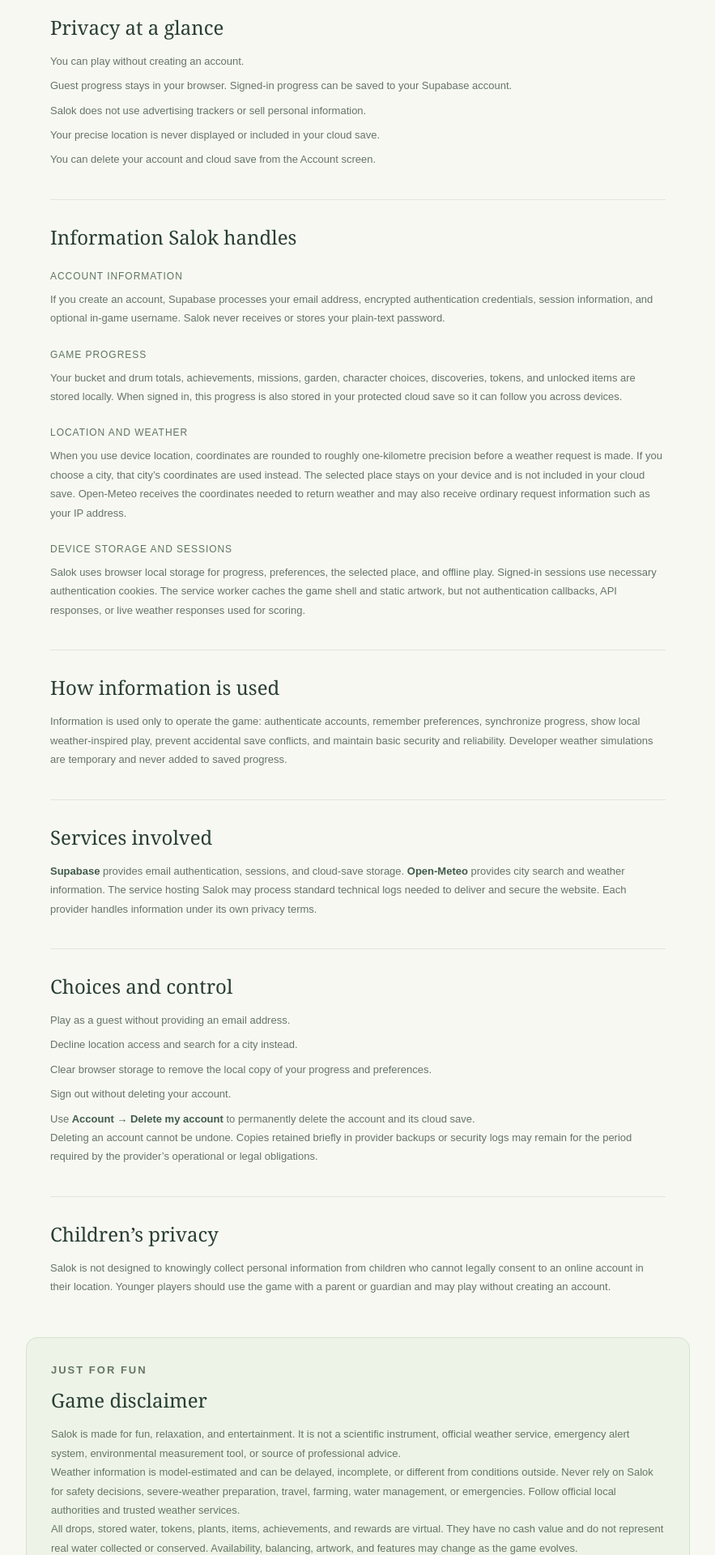
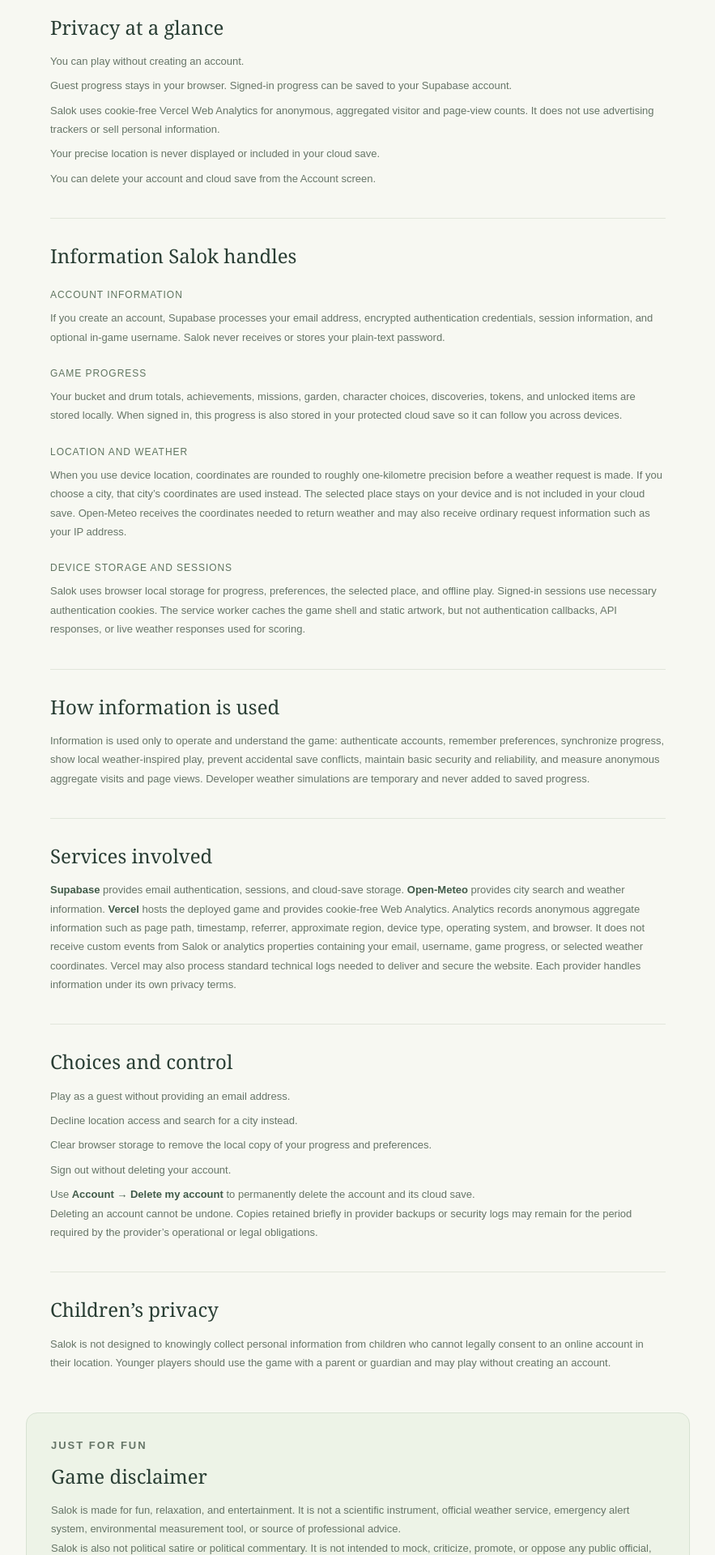
Before and after one commit to jasperian/Salok, a Next.js app: page /privacy in a window 1280 px wide. Shown: the part 440-2360 px from the top of the page at 81% size, without its empty margins (198-1081 px from the left). Built offline with nearby package versions, Linux system fonts and the light colour scheme.

Commit message:
Changes: Analytics

```diff
--- a/package.json
+++ b/package.json
@@ -1 +1 @@
-{"name":"rain-catcher","version":"1.0.0","private":true,"scripts":{"dev":"next dev --hostname 127.0.0.1","build":"next build","start":"next start","test":"tsx --test tests/*.test.ts","typecheck":"tsc --noEmit"},"dependencies":{"@supabase/ssr":"^0.12.7","@supabase/supabase-js":"^2.117.3","next":"^16.4.0","phaser":"^3.90.0","react":"^19.1.0","react-dom":"^19.1.0"},"devDependencies":{"@tailwindcss/postcss":"^4.1.0","@types/node":"^22.0.0","@types/react":"^19.0.0","@types/react-dom":"^19.0.0","tailwindcss":"^4.1.0","tsx":"^4.20.0","typescript":"^5.9.0"}}
+{"name":"rain-catcher","version":"1.0.0","private":true,"scripts":{"dev":"next dev --hostname 127.0.0.1","build":"next build","start":"next start","test":"tsx --test tests/*.test.ts","typecheck":"tsc --noEmit"},"dependencies":{"@supabase/ssr":"^0.12.7","@supabase/supabase-js":"^2.117.3","@vercel/analytics":"^2.0.1","next":"^16.4.0","phaser":"^3.90.0","react":"^19.1.0","react-dom":"^19.1.0"},"devDependencies":{"@tailwindcss/postcss":"^4.1.0","@types/node":"^22.0.0","@types/react":"^19.0.0","@types/react-dom":"^19.0.0","tailwindcss":"^4.1.0","tsx":"^4.20.0","typescript":"^5.9.0"}}
--- a/src/app/layout.tsx
+++ b/src/app/layout.tsx
@@ -1,5 +1,6 @@
 import type { Metadata } from 'next';
 import './globals.css';
 import {AuthProvider} from '../components/AuthProvider';
+import {Analytics} from '@vercel/analytics/next';
 export const metadata:Metadata={title:'Salok',applicationName:'Salok',appleWebApp:{capable:true,title:'Salok'},icons:{icon:'/icon-192.png?v=salok-1',apple:'/icon-apple.png?v=salok-1'},description:'A cozy pixel-art game powered by the weather outside your window.'};
-export default function Layout({children}:{children:React.ReactNode}){return <html lang="en"><body><AuthProvider>{children}</AuthProvider></body></html>}
+export default function Layout({children}:{children:React.ReactNode}){return <html lang="en"><body><AuthProvider>{children}</AuthProvider><Analytics/></body></html>}
--- a/src/app/privacy/page.tsx
+++ b/src/app/privacy/page.tsx
@@ -4,18 +4,18 @@
 
 export default function PrivacyPage(){return <main className="legal-shell"><header className="legal-header"><a className="brand" href="/" aria-label="Back to Salok"><img className="brand-icon" src="/bucket-pixel.png" width="48" height="48" alt=""/><span>Salok!<small>PRIVACY & PLAY</small></span></a><a className="legal-back" href="/">← Back to the game</a></header><article className="legal-card"><p className="eyebrow">LAST UPDATED · OCTOBER 14, 2026</p><h1>Privacy Policy &amp;<br/><span>Game Disclaimer</span></h1><p className="legal-lead">Salok is a cozy weather-inspired game. This page explains what information the game uses, where it goes, and the limits of the experience.</p>
 
-<section><h2>Privacy at a glance</h2><ul><li>You can play without creating an account.</li><li>Guest progress stays in your browser. Signed-in progress can be saved to your Supabase account.</li><li>Salok does not use advertising trackers or sell personal information.</li><li>Your precise location is never displayed or included in your cloud save.</li><li>You can delete your account and cloud save from the Account screen.</li></ul></section>
+<section><h2>Privacy at a glance</h2><ul><li>You can play without creating an account.</li><li>Guest progress stays in your browser. Signed-in progress can be saved to your Supabase account.</li><li>Salok uses cookie-free Vercel Web Analytics for anonymous, aggregated visitor and page-view counts. It does not use advertising trackers or sell personal information.</li><li>Your precise location is never displayed or included in your cloud save.</li><li>You can delete your account and cloud save from the Account screen.</li></ul></section>
 
 <section><h2>Information Salok handles</h2><h3>Account information</h3><p>If you create an account, Supabase processes your email address, encrypted authentication credentials, session information, and optional in-game username. Salok never receives or stores your plain-text password.</p><h3>Game progress</h3><p>Your bucket and drum totals, achievements, missions, garden, character choices, discoveries, tokens, and unlocked items are stored locally. When signed in, this progress is also stored in your protected cloud save so it can follow you across devices.</p><h3>Location and weather</h3><p>When you use device location, coordinates are rounded to roughly one-kilometre precision before a weather request is made. If you choose a city, that city’s coordinates are used instead. The selected place stays on your device and is not included in your cloud save. Open-Meteo receives the coordinates needed to return weather and may also receive ordinary request information such as your IP address.</p><h3>Device storage and sessions</h3><p>Salok uses browser local storage for progress, preferences, the selected place, and offline play. Signed-in sessions use necessary authentication cookies. The service worker caches the game shell and static artwork, but not authentication callbacks, API responses, or live weather responses used for scoring.</p></section>
 
-<section><h2>How information is used</h2><p>Information is used only to operate the game: authenticate accounts, remember preferences, synchronize progress, show local weather-inspired play, prevent accidental save conflicts, and maintain basic security and reliability. Developer weather simulations are temporary and never added to saved progress.</p></section>
+<section><h2>How information is used</h2><p>Information is used only to operate and understand the game: authenticate accounts, remember preferences, synchronize progress, show local weather-inspired play, prevent accidental save conflicts, maintain basic security and reliability, and measure anonymous aggregate visits and page views. Developer weather simulations are temporary and never added to saved progress.</p></section>
 
-<section><h2>Services involved</h2><p><strong>Supabase</strong> provides email authentication, sessions, and cloud-save storage. <strong>Open-Meteo</strong> provides city search and weather information. The service hosting Salok may process standard technical logs needed to deliver and secure the website. Each provider handles information under its own privacy terms.</p></section>
+<section><h2>Services involved</h2><p><strong>Supabase</strong> provides email authentication, sessions, and cloud-save storage. <strong>Open-Meteo</strong> provides city search and weather information. <strong>Vercel</strong> hosts the deployed game and provides cookie-free Web Analytics. Analytics records anonymous aggregate information such as page path, timestamp, referrer, approximate region, device type, operating system, and browser. It does not receive custom events from Salok or analytics properties containing your email, username, game progress, or selected weather coordinates. Vercel may also process standard technical logs needed to deliver and secure the website. Each provider handles information under its own privacy terms.</p></section>
 
 <section><h2>Choices and control</h2><ul><li>Play as a guest without providing an email address.</li><li>Decline location access and search for a city instead.</li><li>Clear browser storage to remove the local copy of your progress and preferences.</li><li>Sign out without deleting your account.</li><li>Use <strong>Account → Delete my account</strong> to permanently delete the account and its cloud save.</li></ul><p>Deleting an account cannot be undone. Copies retained briefly in provider backups or security logs may remain for the period required by the provider’s operational or legal obligations.</p></section>
 
 <section><h2>Children’s privacy</h2><p>Salok is not designed to knowingly collect personal information from children who cannot legally consent to an online account in their location. Younger players should use the game with a parent or guardian and may play without creating an account.</p></section>
 
-<section className="disclaimer"><p className="eyebrow">JUST FOR FUN</p><h2>Game disclaimer</h2><p>Salok is made for fun, relaxation, and entertainment. It is not a scientific instrument, official weather service, emergency alert system, environmental measurement tool, or source of professional advice.</p><p>Weather information is model-estimated and can be delayed, incomplete, or different from conditions outside. Never rely on Salok for safety decisions, severe-weather preparation, travel, farming, water management, or emergencies. Follow official local authorities and trusted weather services.</p><p>All drops, stored water, tokens, plants, items, achievements, and rewards are virtual. They have no cash value and do not represent real water collected or conserved. Availability, balancing, artwork, and features may change as the game evolves.</p></section>
+<section className="disclaimer"><p className="eyebrow">JUST FOR FUN</p><h2>Game disclaimer</h2><p>Salok is made for fun, relaxation, and entertainment. It is not a scientific instrument, official weather service, emergency alert system, environmental measurement tool, or source of professional advice.</p><p>Salok is also not political satire or political commentary. It is not intended to mock, criticize, promote, or oppose any public official, political group, government, belief, or point of view. Its Filipino-inspired places, expressions, and everyday moments are included with warmth and respect. Any resemblance to real political people, campaigns, slogans, or events is unintentional and coincidental.</p><p>Weather information is model-estimated and can be delayed, incomplete, or different from conditions outside. Never rely on Salok for safety decisions, severe-weather preparation, travel, farming, water management, or emergencies. Follow official local authorities and trusted weather services.</p><p>All drops, stored water, tokens, plants, items, achievements, and rewards are virtual. They have no cash value and do not represent real water collected or conserved. Availability, balancing, artwork, and features may change as the game evolves.</p></section>
 
 <section><h2>Changes to this notice</h2><p>This page may be updated when Salok’s features or data practices change. The latest version and update date will remain available from the game footer.</p></section></article><footer className="legal-footer"><span>Made for slow moments &amp; rainy days. ✦</span><a href="/">Return to Salok</a></footer></main>}
```
Also changed, not shown: 2 other files (tests, documents, lock files or other folders).
